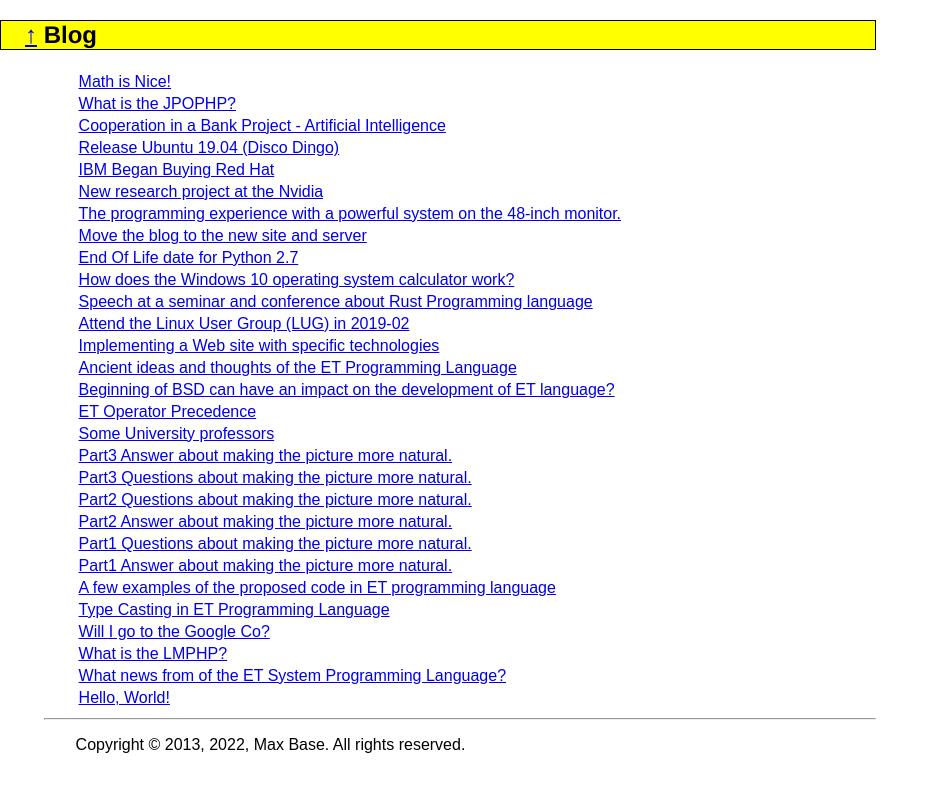
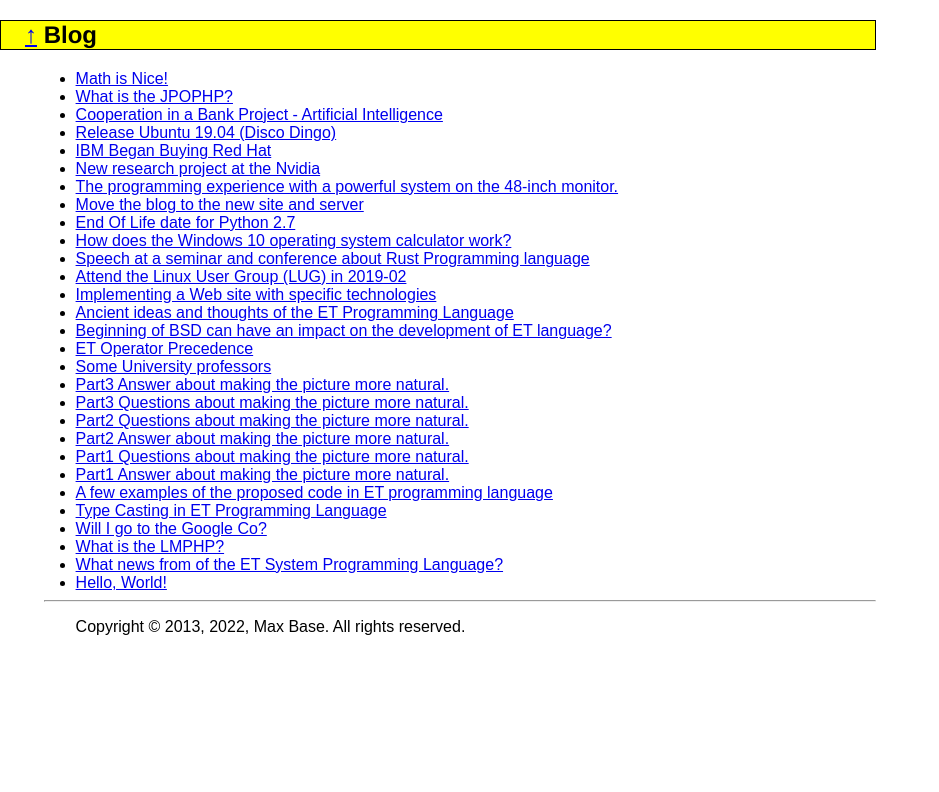
Before and after one commit to BaseMax/Max, a Jekyll site: the page built from blog.md, in a window 1280 px wide. Shown: the top 792 px of the page, without its empty margins (0-939 px from the left). Built offline with Jekyll 4.4.1, drawn with Linux system fonts in a browser that asks for light colours.

Commit message:
improve ul style

```diff
--- a/_layouts/page.md
+++ b/_layouts/page.md
@@ -2,7 +2,7 @@
 layout: default
 ---
 
-<article itemscope itemtype="http://schema.org/BlogPosting">
+<section>
   <h1>
     <a href="{{ site.url }}/">&uarr;</a>
     {{ page.title }}
@@ -10,4 +10,4 @@ layout: default
 
   {{ content }}
 
-</article>
+</section>
--- a/blog.md
+++ b/blog.md
@@ -6,14 +6,12 @@ description: Blog
 tags:
 ---
 
-<table width="100%" border="0">
+<ul>
   {% for post in site.posts %}
-  <tr>
-    <td width="auto">
-       <a href="{{ post.url | relative_url }}">
-         {{ post.title }}
-       </a>
-    </td>
-  </tr>
+  <li>
+    <a href="{{ post.url | downcase | relative_url }}">
+      {{ post.title }}
+    </a>
+  </li>
   {% endfor %}
-</table>
+</ul>
--- a/style.css
+++ b/style.css
@@ -100,6 +100,10 @@ ul {
   margin: 0px;
   padding: 0px;
 }
+article ul {
+  margin: revert;
+  padding: revert;
+}
 ul ul {
     padding: revert;
     margin: revert;
```
Also changed, not shown: blog-categories.md (+1 -1 lines).
